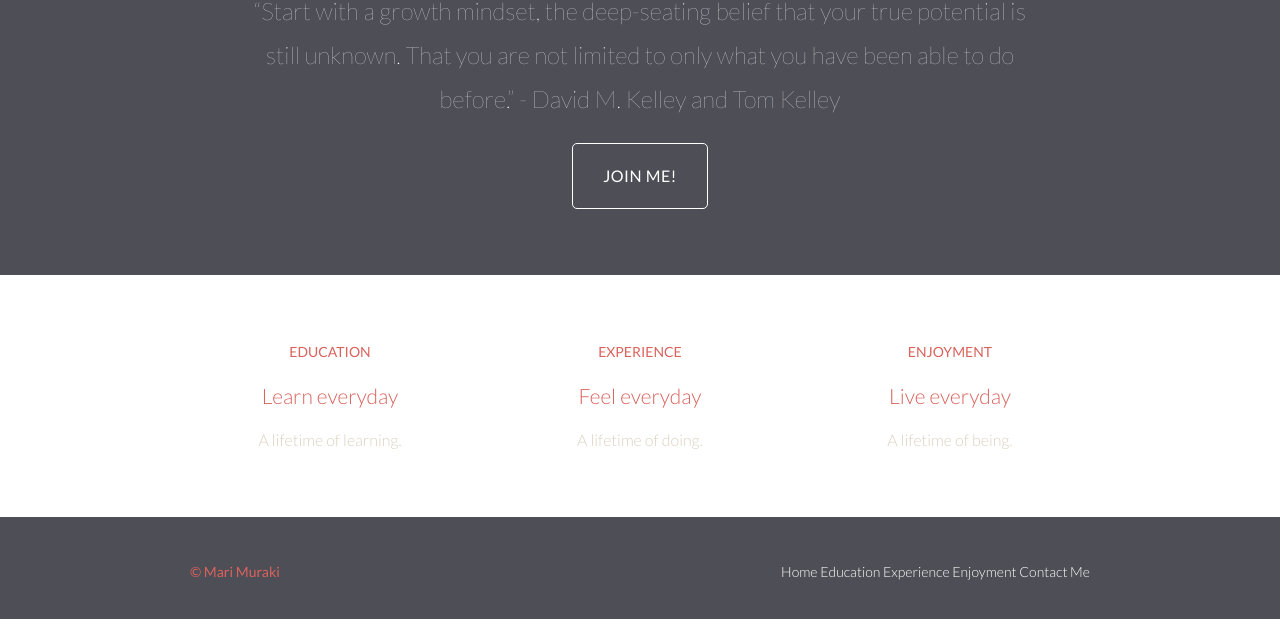
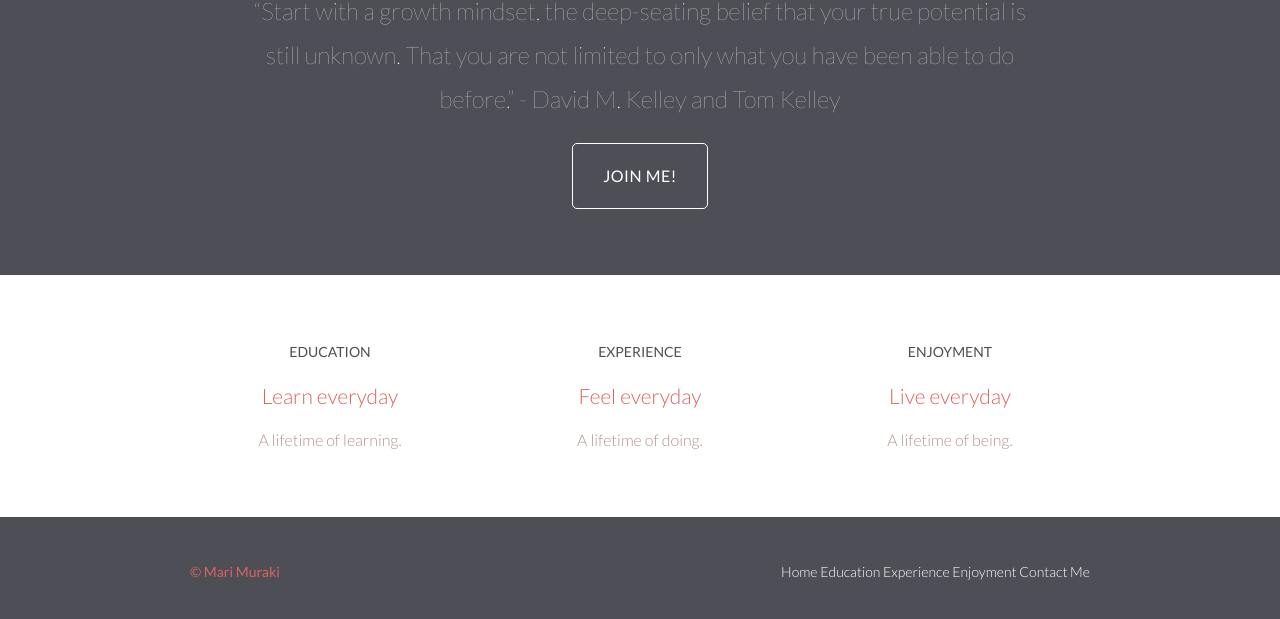
Before and after one commit to marimuraki/marimuraki.github.io, a plain HTML site: page index.html in a window 1280 px wide. Shown: the part 253-872 px from the top of the page. Drawn offline with Linux system fonts and the light colour scheme.

Commit message:
update font colors

```diff
--- a/assets/stylesheets/main.css
+++ b/assets/stylesheets/main.css
@@ -56,7 +56,7 @@ table {
 
 body {
   background: #4e4e56;
-  color: #dcd0c0;
+  color: #b1938b;
   font: 300 16px/22px "Lato", "Open Sans", "Helvetica Neue", Helvetica, Arial, sans-serif;
 }
 
@@ -198,7 +198,7 @@ h4 {
 }
 
 h5 {
-  color: #da635d;
+  color: #4e4e56;
   font-size: 14px;
   font-weight: 400;
   text-transform: uppercase;
```
